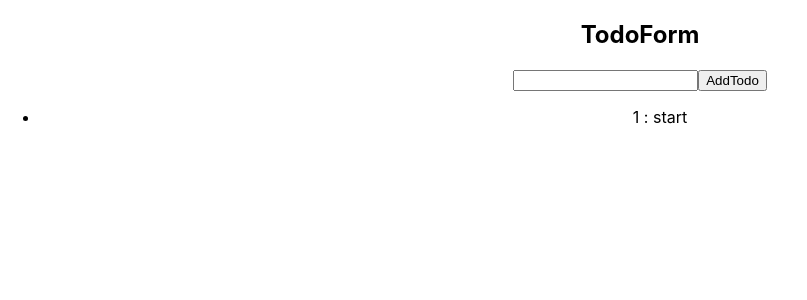
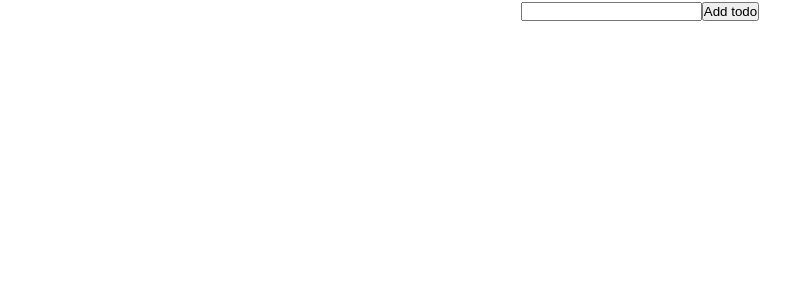
Before and after one commit to kozzztia/education-todo, a React (Create React App) app: page / in a window 1280 px wide. Shown: the top 300 px of the page, without its empty margins (0-807 px from the left). Built offline with nearby package versions, Linux system fonts and the light colour scheme.

Commit message:
add inputTypes commit

```diff
--- a/src/App.tsx
+++ b/src/App.tsx
@@ -1,11 +1,14 @@
 import React from 'react';
 import './App.css';
-import TodosForm from "./components/TodosForm";
+import TodosContainer from "./components/TodosContainer";
+
+
+
 
 function App() {
   return (
     <div className="App">
-    <TodosForm/>
+      <TodosContainer/>
     </div>
   );
 }
--- /dev/null
+++ b/src/components/TodoForm.tsx
@@ -0,0 +1,25 @@
+import React from 'react';
+import {todoFormTypes} from "../types/types";
+
+const TodoForm = ({inputValue , setInputValue , setTodos}:todoFormTypes) => {
+    return (
+        <form
+            onSubmit={(e)=>{
+                e.preventDefault()
+                setInputValue("")
+            }}
+        >
+            <input
+                type="text"
+                onChange={(e)=>{
+                    setInputValue(e.target.value)
+                }}
+                value={inputValue}
+
+            />
+            <button type='submit'>Add todo</button>
+        </form>
+    );
+};
+
+export default TodoForm;
--- /dev/null
+++ b/src/components/TodosContainer.tsx
@@ -0,0 +1,19 @@
+import React, {useState} from 'react';
+import TodoForm from "./TodoForm";
+
+const TodosContainer = () => {
+    const [inputValue , setInputValue] = useState("");
+    const [todos , setTodos] = useState([{id:1, title:"first", done: false}]);
+    return (
+        <>
+            <TodoForm
+                inputValue ={inputValue}
+                setInputValue ={setInputValue}
+                setTodos={setTodos}
+            />
+
+        </>
+    );
+};
+
+export default TodosContainer;
--- a/src/components/TodosForm.tsx
+++ /dev/null
@@ -1,48 +0,0 @@
-import React, {useState} from 'react';
-import {createId} from '../support/support'
-import '../App.css';
-
-
-
-function TodosForm () {
-    const [inputValue, setInputValue] = useState( '')
-    const [todos, setTodos] = useState([{id:1, title:"start", done:false}])
-    const addNewTodo = () =>{
-        let newTodo = {
-            id : createId(),
-            title: inputValue,
-            done:false,
-        }
-        return newTodo
-    }
-    return (
-        <div>
-        <h2>TodoForm</h2>
-            <form
-            onSubmit={(e)=>{
-                e.preventDefault();
-                setTodos(prevState => ([...todos , addNewTodo()]))
-                setInputValue("");
-            }}
-            >
-                <input type="text"
-                    onChange={(e)=>{
-                        setInputValue(e.target.value)
-                    }}
-                       value = {inputValue}
-                />
-                <button type = 'submit'>
-                    AddTodo
-                </button>
-            </form>
-            <ul>
-                {todos.map((item) =>
-                    (<li key={item.id}>{item.id} : {item.title}</li>))
-                }
-
-            </ul>
-        </div>
-    );
-};
-
-export default TodosForm;
--- a/src/index.css
+++ b/src/index.css
@@ -3,11 +3,9 @@ body {
   font-family: -apple-system, BlinkMacSystemFont, 'Segoe UI', 'Roboto', 'Oxygen',
     'Ubuntu', 'Cantarell', 'Fira Sans', 'Droid Sans', 'Helvetica Neue',
     sans-serif;
-  -webkit-font-smoothing: antialiased;
-  -moz-osx-font-smoothing: grayscale;
 }
-
-code {
-  font-family: source-code-pro, Menlo, Monaco, Consolas, 'Courier New',
-    monospace;
+*{
+  padding:0;
+  margin:0;
+  box-sizing: border-box;
 }
--- a/src/support/support.ts
+++ b/src/support/support.ts
@@ -1,6 +1,10 @@
 
 
-let id = 0;
-export const createId = () : number=>{
-    return id++;
+
+export const createId = ()=>{
+    let id = 1;
+    const create = () => {
+        return id++
+    }
+    create()
 }
--- /dev/null
+++ b/src/types/types.tsx
@@ -0,0 +1,12 @@
+import React from 'react';
+
+export type todoFormTypes = {
+    inputValue : string,
+    setInputValue : React.Dispatch<React.SetStateAction<string>>,
+    setTodos: React.Dispatch<React.SetStateAction<setTodosType[]>> | any[],
+}
+type setTodosType = {
+    id: number,
+    title:string,
+    done:boolean,
+}
```
